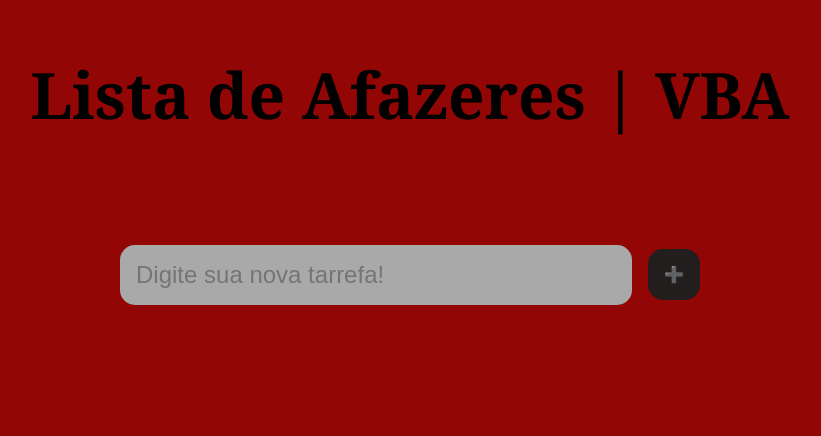
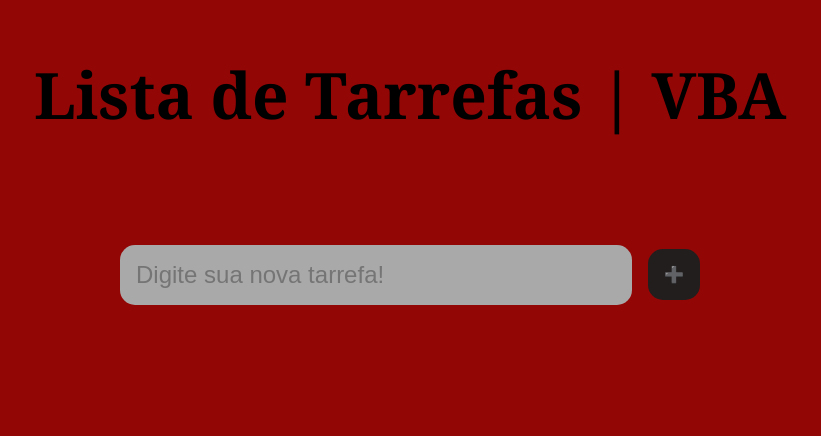
Before and after one commit to victorbalves/Lista-de-afazeres, a plain HTML site: page index.html in a window 1280 px wide. Shown: the whole page, without its empty margins (230-1051 px from the left). Drawn offline with Linux system fonts and the light colour scheme.

Commit message:
Atualização cabeçalho

```diff
--- a/index.html
+++ b/index.html
@@ -4,10 +4,10 @@
     <meta charset="UTF-8">
     <meta name="viewport" content="width=device-width, initial-scale=1.0">
     <link rel="stylesheet" href="style.css">
-    <title>Lista de Afazeres</title>
+    <title>Lista de Tarrefas</title>
 </head>
 <body>
-    <h1>Lista de Afazeres | VBA</h1>
+    <h1>Lista de Tarrefas | VBA</h1>
 
     <div class="content">
 
```
